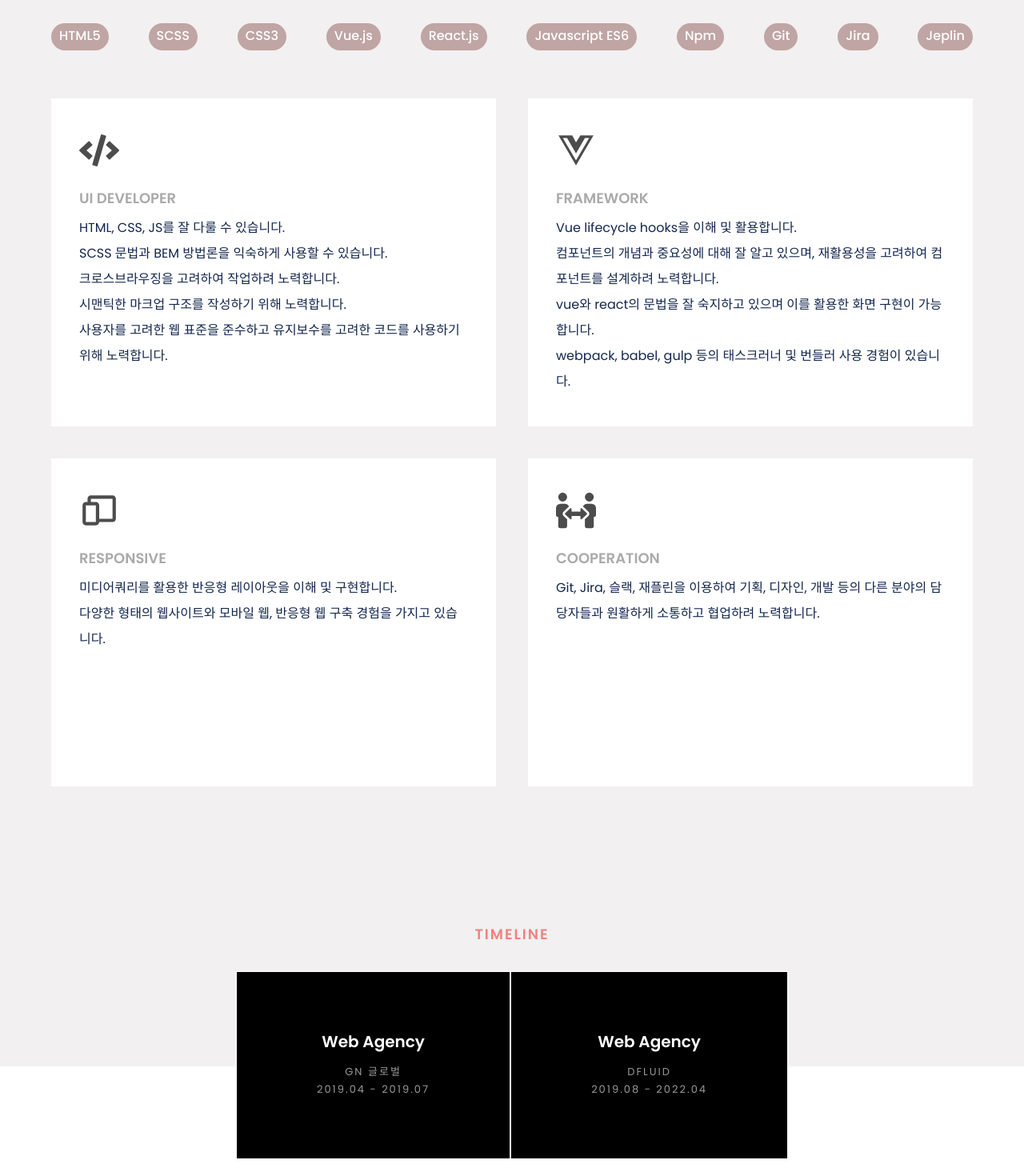
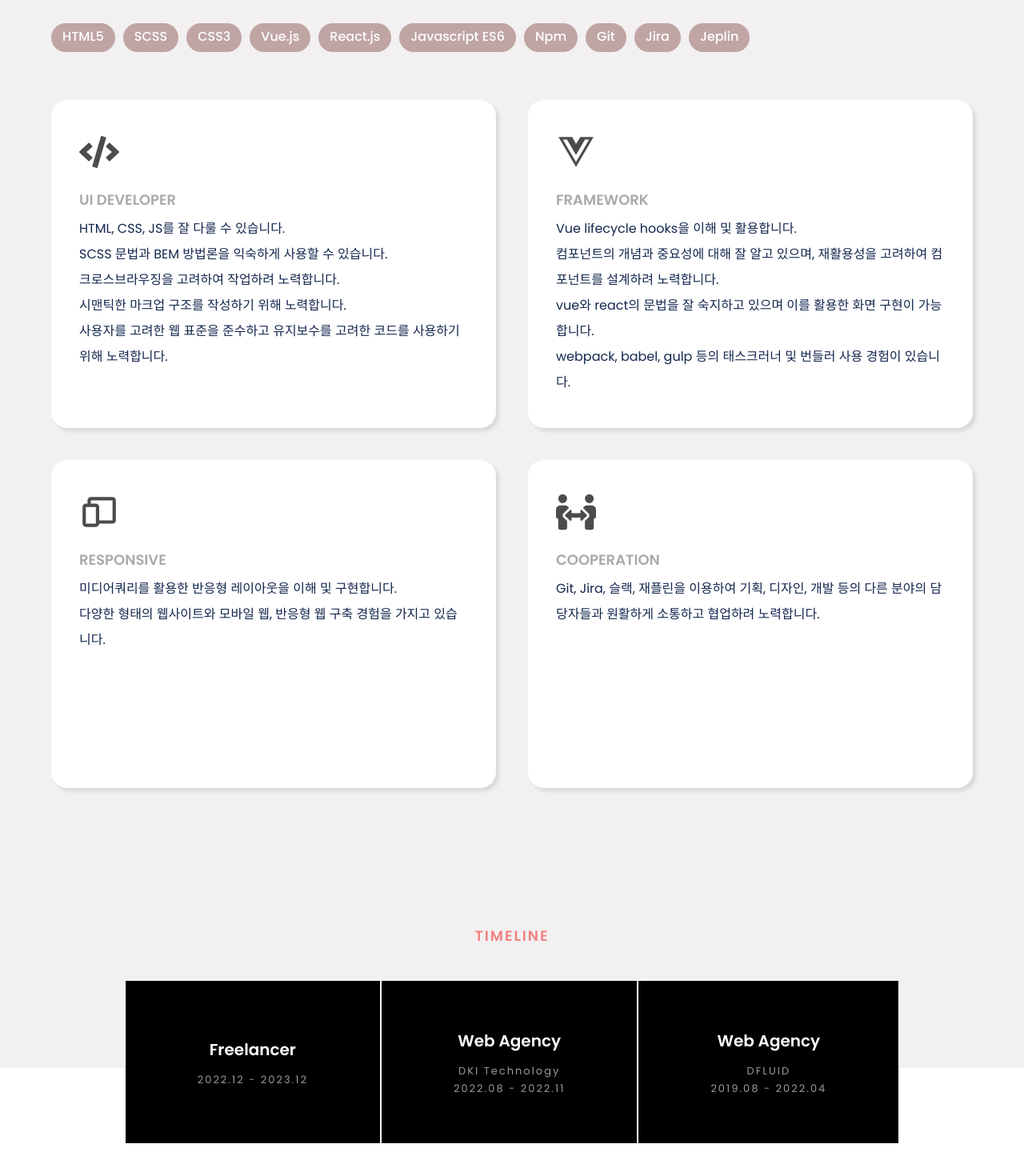
Before and after one commit to choi-songhee/React, a React (Create React App) app in the folder my-app/: page / in a window 1280 px wide. Shown: the part 1200-2670 px from the top of the page at 80% size. Built offline with nearby package versions, Linux system fonts and the light colour scheme; the HTML template or start-up script is replaced by a standard one.

Commit message:
1023 수정

```diff
--- a/my-app/package.json
+++ b/my-app/package.json
@@ -10,7 +10,7 @@
     "clsx": "^1.1.1",
     "emailjs-com": "^3.2.0",
     "gsap": "^3.10.4",
-    "node-sass": "^7.0.1",
+    "sass": "^1.32.12",
     "react": "^18.0.0",
     "react-dom": "^18.0.0",
     "react-icons": "^4.3.1",
--- a/my-app/src/components/about/about.scss
+++ b/my-app/src/components/about/about.scss
@@ -1,14 +1,15 @@
 .tool {
     display: flex;
     align-items: center;
-    justify-content: space-between;
+    justify-content: flex-start;
+    gap: 10px;
 
     &__list {
         border-bottom: 0.2rem solid #BFA5A4;
         font-weight: 500;
-        line-height: 1.2;
-        padding: 6px 10px;
-        border-radius: 2rem;
+        line-height: normal;
+        padding: 4px 14px;
+        border-radius: 20px;
         color: #fff;
         background-color: #BFA5A4;
     }
@@ -36,6 +37,8 @@
         margin-bottom: 40px;
         padding: 40px 35px;
         background-color: #fff;
+        border-radius: 20px;
+        box-shadow: 4px 4px 4px 0 rgba(0, 0, 0, 0.1);
     }
 
     &__icon {
--- a/my-app/src/components/main/main.scss
+++ b/my-app/src/components/main/main.scss
@@ -68,7 +68,8 @@
     top: 0;
     left: 0;
     border-radius: 50% 50% 0 0;
-    background: linear-gradient(#F28080, transparent);
+    background: linear-gradient(#d96262, transparent);
+    // background: linear-gradient(#f7f7f7, transparent);
   }
 
   &-text {
@@ -93,6 +94,7 @@
       text-align: right;
       color: transparent;
       -webkit-text-stroke: 0.02em rgb(217,98,98);
+      // -webkit-text-stroke: 0.02em rgb(214,80,46);
     }
   }
 }
--- a/my-app/src/components/works/Works.jsx
+++ b/my-app/src/components/works/Works.jsx
@@ -133,10 +133,16 @@ const Works = () => {
       <div className="carrer">
         <h5 className="carrer__title">TIMELINE</h5>
         <ul className="carrer__group">
-        <li className="carrer__item">
+          <li className="carrer__item">
+            <strong className="carrer__name">Freelancer</strong>
+            <span className="carrer__period">
+              2022.12 - 2023.12
+            </span>
+          </li>
+          <li className="carrer__item">
             <strong className="carrer__name">Web Agency</strong>
             <span className="carrer__period">
-              GN 글로벌<br/>2019.04 - 2019.07
+              DKI Technology<br/>2022.08 - 2022.11
             </span>
           </li>
           <li className="carrer__item">
--- a/my-app/src/components/works/works.scss
+++ b/my-app/src/components/works/works.scss
@@ -14,7 +14,7 @@
         display: flex;
         align-items: center;
         justify-content: center;
-        margin-top: 30px;
+        margin-top: 40px;
 
         @media screen and (max-width: 720px) {
             flex-flow: column;
@@ -22,9 +22,13 @@
     }
 
     &__item {
+        display: inline-flex;
+        align-items: center;
+        flex-flow: column;
+        justify-content: center;
         flex: 0 0 auto;
-        height: 235px;
-        padding: 70px 100px;
+        height: 205px;
+        padding: 60px 90px;
         background-color: #000;
         border: 1px solid #fff;
     }
```
Also changed, not shown: 1 other file (tests, documents, lock files or other folders).
